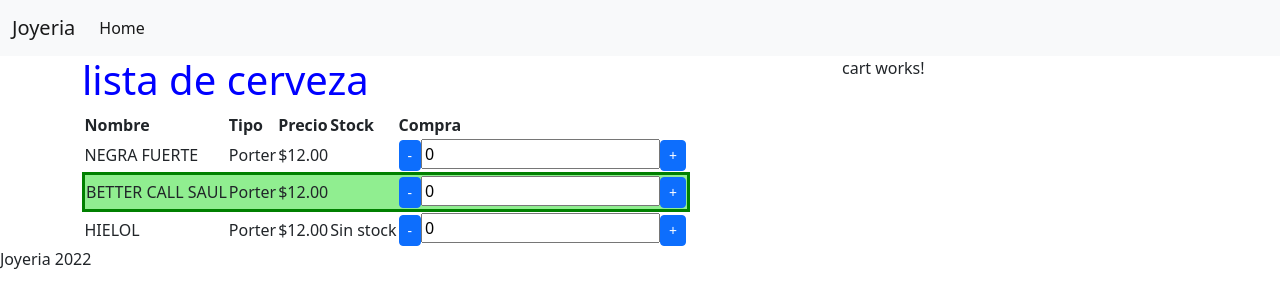
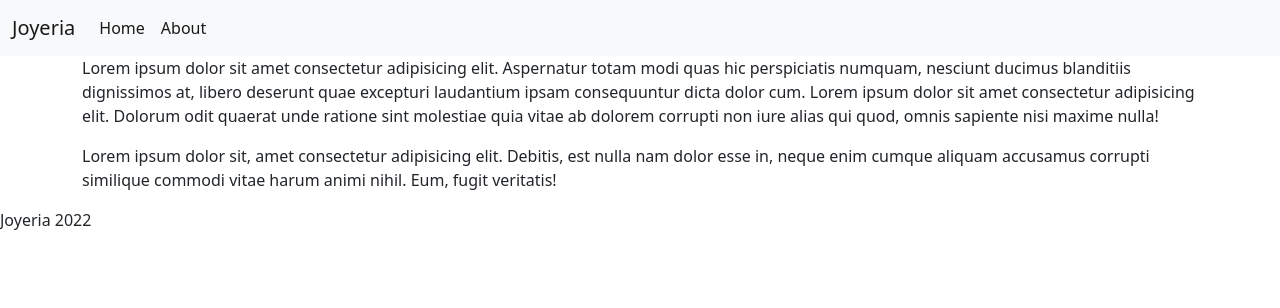
Before and after one commit to GoldShadow84/JoyeriaAngular, an Angular app: page /about in a window 1280 px wide. Shown: the top 308 px of the page. Built offline with nearby package versions, Linux system fonts and the light colour scheme.

Commit message:
refactory y ruteo añadido

```diff
--- a/src/app/app.component.html
+++ b/src/app/app.component.html
@@ -7,7 +7,10 @@
     <div class="collapse navbar-collapse" id="navbarNav">
       <ul class="navbar-nav">
         <li class="nav-item">
-          <a class="nav-link active" aria-current="page" href="#">Home</a>
+          <a [routerLink]="['/beers']" class="nav-link active" aria-current="page">Home</a>
+        </li>
+        <li class="nav-item">
+          <a [routerLink]="['/about']" class="nav-link active" aria-current="page">About</a>
         </li>
       </ul>
     </div>
@@ -16,10 +19,7 @@
 
 
 <div class="container">
-  <div class="row">
-    <div class="col-8"><app-jewelers-list></app-jewelers-list></div>
-    <div class="col-4"><app-cart></app-cart></div>
-  </div>
+  <router-outlet></router-outlet>
 </div>
 
 
--- a/src/app/app.module.ts
+++ b/src/app/app.module.ts
@@ -8,6 +8,7 @@ import { FormsModule } from '@angular/forms';
 import { JeweryAboutComponent } from './jewery-about/jewery-about.component';
 import { JeweryJewelsComponent } from './jewery-jewels/jewery-jewels.component';
 import { CartComponent } from './cart/cart.component';
+import { AppRoutingModule } from './app-routing-module';
 
 @NgModule({
   declarations: [
@@ -20,6 +21,7 @@ import { CartComponent } from './cart/cart.component';
   imports: [
     BrowserModule,
     FormsModule,
+    AppRoutingModule,
   ],
   providers: [],
   bootstrap: [AppComponent]
--- a/src/app/jewery-about/jewery-about.component.html
+++ b/src/app/jewery-about/jewery-about.component.html
@@ -1 +1,3 @@
-<p>jewery-about works!</p>
+<p>Lorem ipsum dolor sit amet consectetur adipisicing elit. Aspernatur totam modi quas hic perspiciatis numquam, nesciunt ducimus blanditiis dignissimos at, libero deserunt quae excepturi laudantium ipsam consequuntur dicta dolor cum. Lorem ipsum dolor sit amet consectetur adipisicing elit. Dolorum odit quaerat unde ratione sint molestiae quia vitae ab dolorem corrupti non iure alias qui quod, omnis sapiente nisi maxime nulla!</p>
+
+<p>Lorem ipsum dolor sit, amet consectetur adipisicing elit. Debitis, est nulla nam dolor esse in, neque enim cumque aliquam accusamus corrupti similique commodi vitae harum animi nihil. Eum, fugit veritatis!</p>
--- a/src/app/jewery-jewels/jewery-jewels.component.html
+++ b/src/app/jewery-jewels/jewery-jewels.component.html
@@ -1 +1,4 @@
-<p>jewery-jewels works!</p>
+<div class="row">
+    <div class="col-8"><app-jewelers-list></app-jewelers-list></div>
+    <div class="col-4"><app-cart></app-cart></div>
+  </div>
```
Also changed, not shown: src/app/app-routing-module.ts (added, +33 -0 lines).
